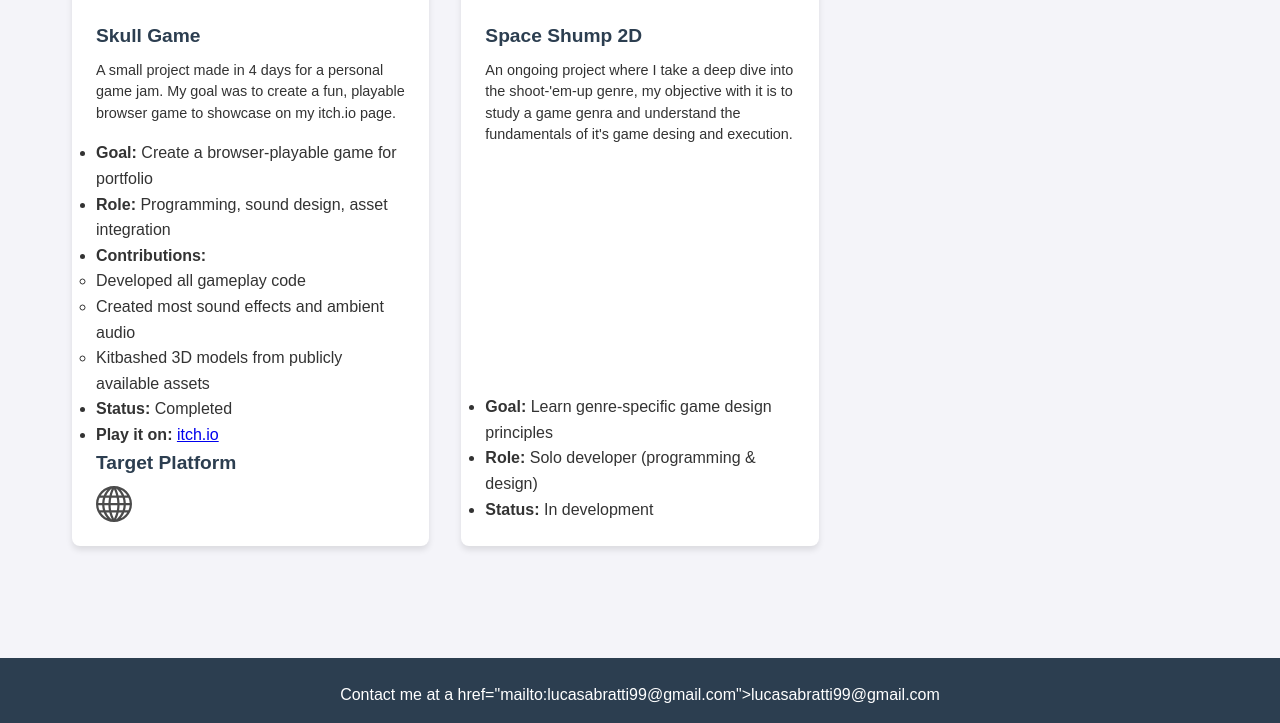
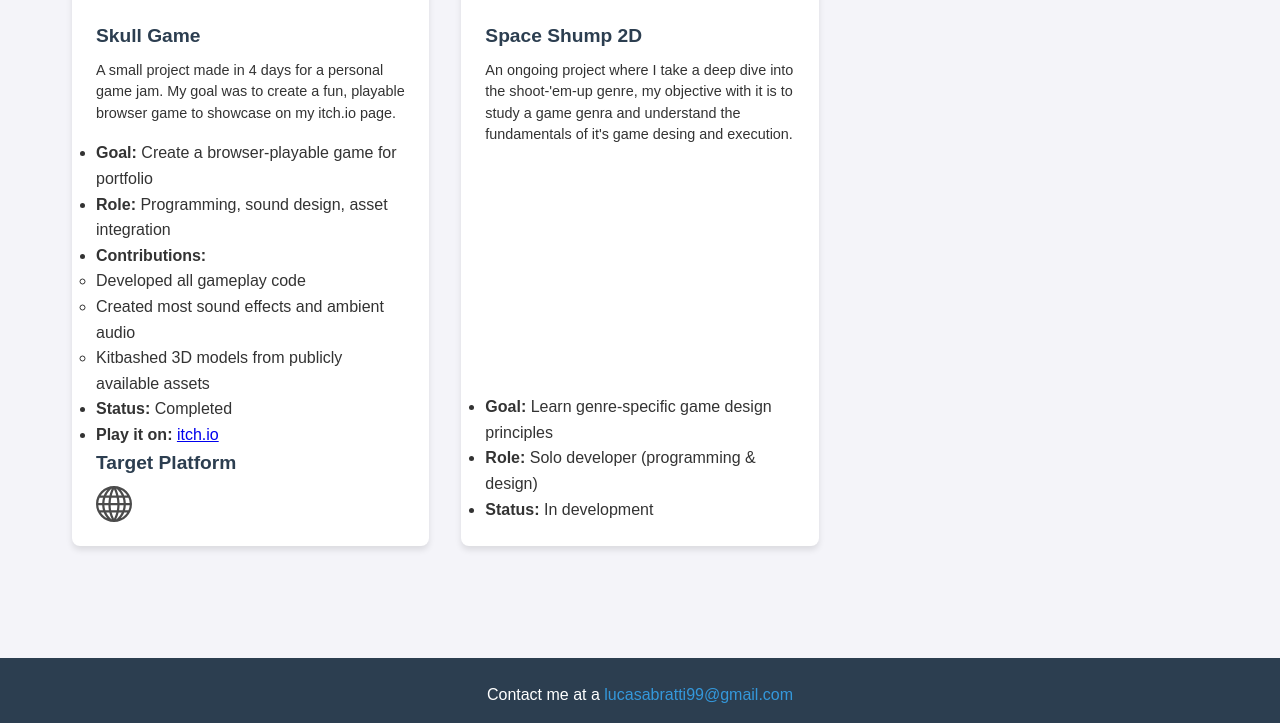
Before and after one commit to lucas-abratti/gamedev-portfolio, a plain HTML site: page index.html in a window 1280 px wide. Shown: the part 2401-3124 px from the top of the page. Drawn offline with Linux system fonts and the light colour scheme.

Commit message:
Formatting

```diff
--- a/index.html
+++ b/index.html
@@ -304,7 +304,7 @@
     </section>
 
     <footer>
-        <p>Contact me at a href="mailto:lucasabratti99@gmail.com">lucasabratti99@gmail.com</a></p>
+        <p>Contact me at a <a href="mailto:lucasabratti99@gmail.com">lucasabratti99@gmail.com</a></p>
         <div class="social-links">
             <a href="https://github.com/lucas-abratti" target="_blank"><i class="fab fa-github"></i></a>
             <a href="https://linkedin.com/in/lucas-abratti" target="_blank"><i class="fab fa-linkedin"></i></a>
```
